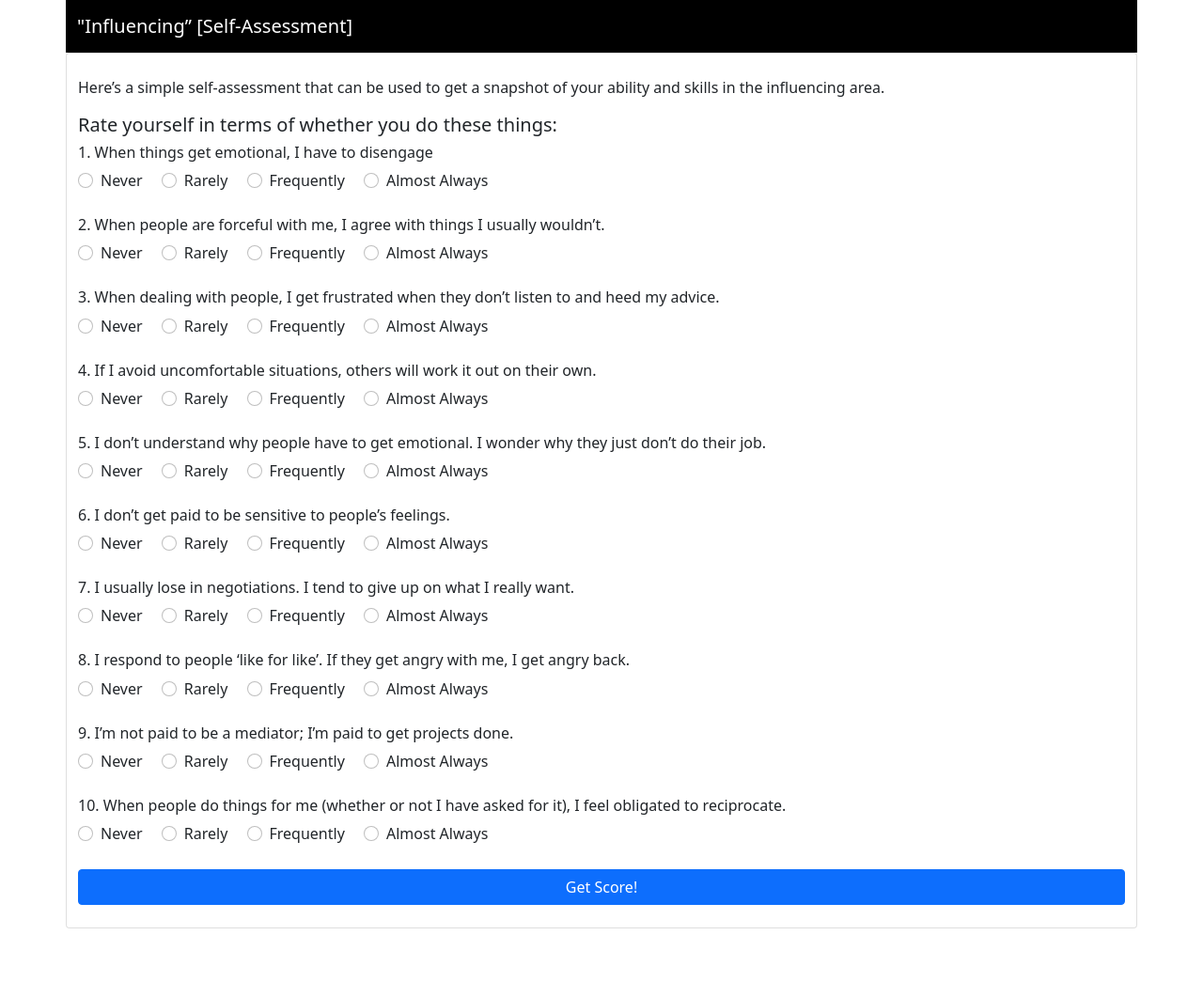
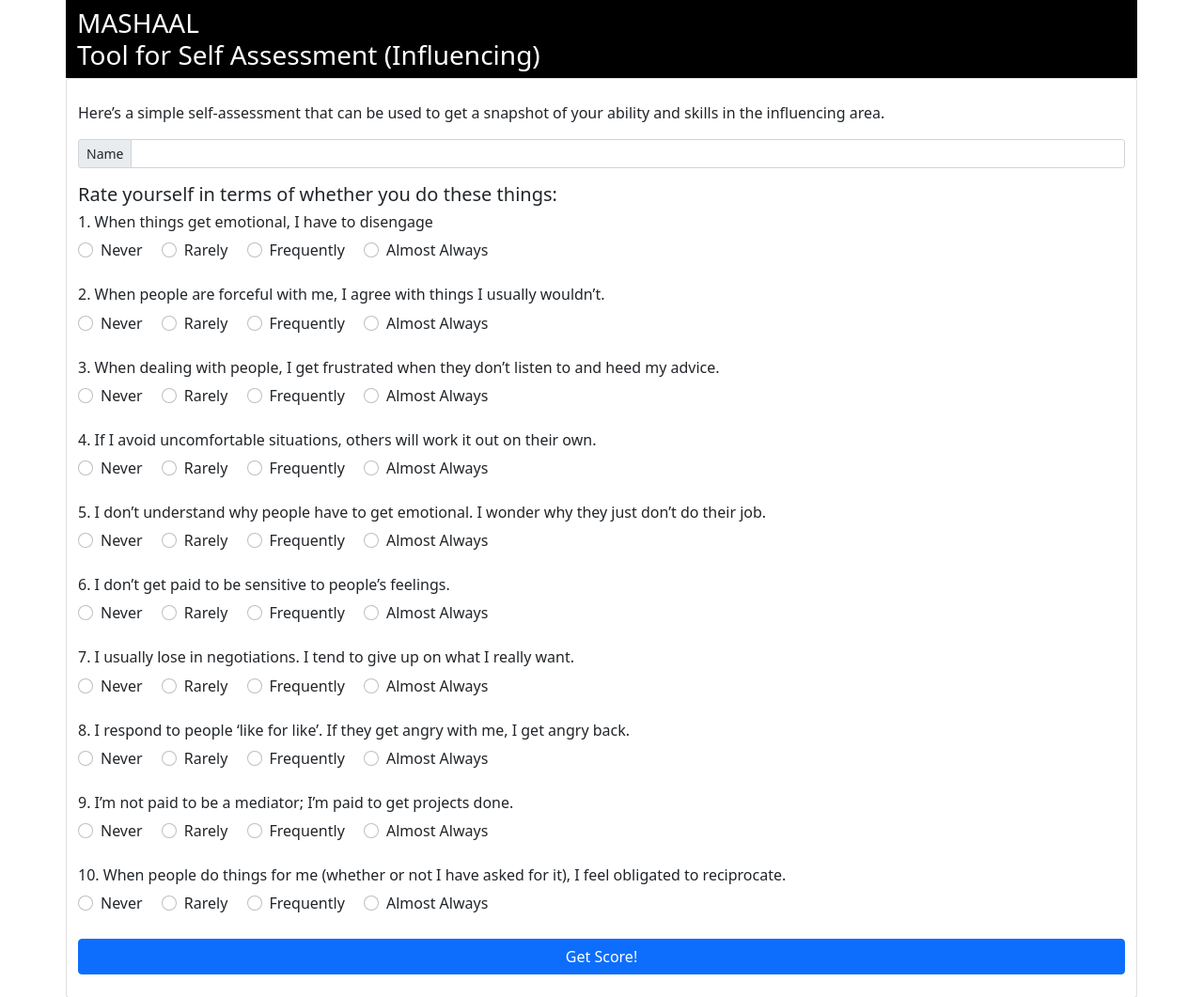
Before and after one commit to ASimpleSock/ASimpleSock, a plain HTML site: page form.html in a window 1280 px wide. Shown: the whole page at 94% size. Before the commit the page ends 988 px from the top, so only its background shows below. Drawn offline with nearby package versions, Linux system fonts and the light colour scheme; a script that the page names is missing.

Commit message:
Update form.html

```diff
--- a/form.html
+++ b/form.html
@@ -11,6 +11,7 @@
     <title>“Influencing” [Self-Assessment]</title>
 
       <style>/* The Modal (background) */
+
         .modal {
           display: none; /* Hidden by default */
           position: fixed; /* Stay in place */
@@ -49,13 +50,17 @@
         }</style>
   </head>
   <body>
-    <nav class="navbar navbar-dark sticky-top container" style="background-color:#000000;">
-      <a class="navbar-brand ubuntu" href="#"style="color:white;">"Influencing” [Self-Assessment]</a>
-    </nav>
+
+    <h3 class = "center marginTop fonty container"  style="background-color:#000000; margin-bottom:0rem; padding-top: 0.5rem;color:white">MASHAAL</h3>
+    <h3 class = "center marginTop fonty container"  style="background-color:#000000; margin-bottom:0rem; padding-bottom: 0.5rem; color:white">Tool for Self Assessment (Influencing)</h3>
     <div class="container card">
       <br>
       <p>Here’s a simple self-assessment that can be used to get a snapshot of your ability and skills in the influencing area.</h4>
       <br>
+      <div class="input-group input-group-sm mb-3">
+        <span class="input-group-text" id="inputGroup-sizing-sm">Name</span>
+        <input type="text" class="form-control" aria-label="Sizing example input" aria-describedby="inputGroup-sizing-sm">
+      </div>
       <h5>Rate yourself in terms of whether you do these things:</h5>
       <div>
         <h6>1. When things get emotional, I have to disengage</h2>
```
